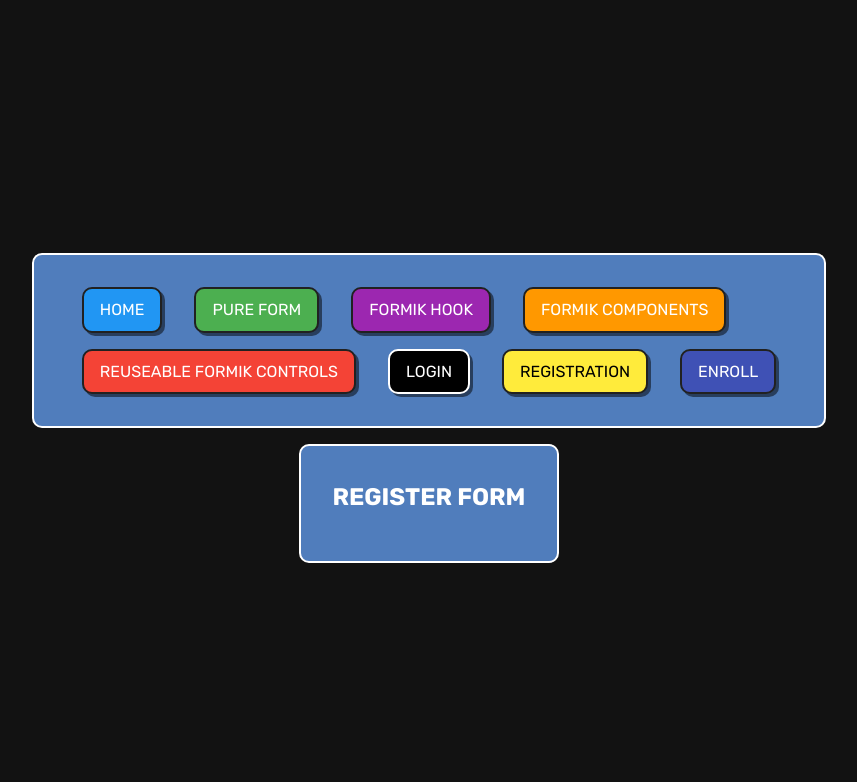
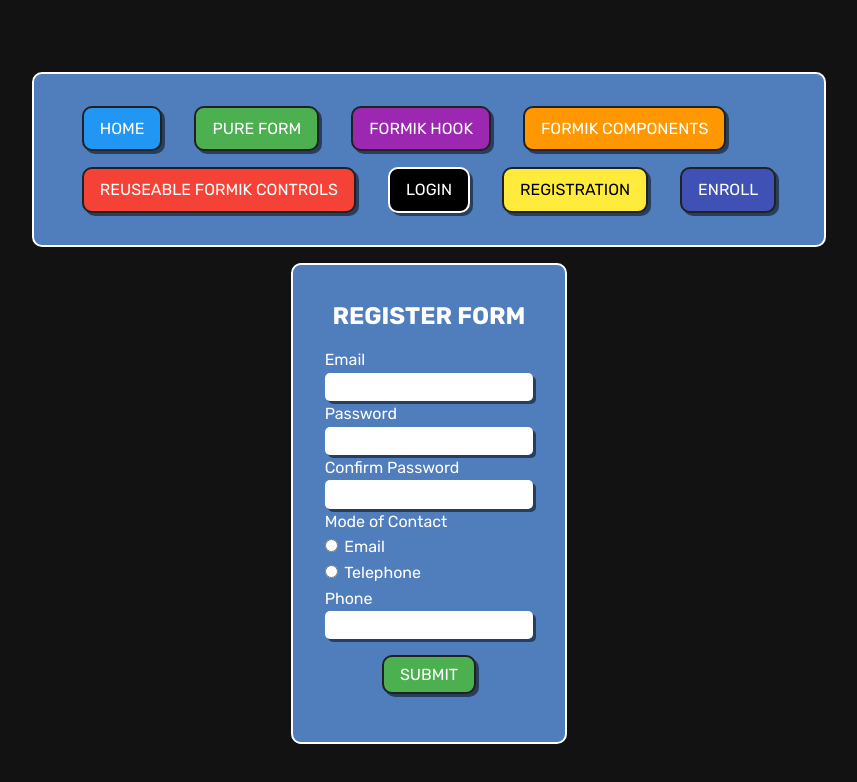
Before and after one commit to VuQTruong/practical-react, a React (Create React App) app: page /register in a window 1280 px wide. Shown: the top 782 px of the page, without its empty margins (211-1068 px from the left). Built offline with nearby package versions, Linux system fonts and the light colour scheme.

Commit message:
Register Form with new Yup validations Example

```diff
--- a/src/components/RegisterForm/RegisterForm.tsx
+++ b/src/components/RegisterForm/RegisterForm.tsx
@@ -1,12 +1,85 @@
-import React from 'react';
 import NavBar from '../../components/NavBar/NavBar';
+import * as Yup from 'yup';
+import { Form, Formik } from 'formik';
+import FormikControl from 'components/FormikControls/form/FormikControl';
+
+type FormValues = {
+  email: string;
+  password: string;
+  confirmPassword: string;
+  contactMode: string;
+  phoneNumber: string;
+};
 
 export default function RegisterForm() {
+  const initialValues = {
+    email: '',
+    password: '',
+    confirmPassword: '',
+    contactMode: '',
+    phoneNumber: '',
+  };
+
+  const onSubmit = (values: FormValues) => {
+    console.log('Form Data', values);
+  };
+
+  const validationSchema = Yup.object({
+    email: Yup.string().email('Invalid email').required('Required'),
+    password: Yup.string().required('Required'),
+    confirmPassword: Yup.string()
+      .oneOf([Yup.ref('password'), ''], 'Passwords must match')
+      .required('Required'),
+    contactMode: Yup.string().required('Required'),
+    phoneNumber: Yup.string().when('contactMode', {
+      is: 'via telephone',
+      then: Yup.string().required('Required'),
+    }),
+  });
+
+  const contactModeOptions = [
+    { key: 'Email', value: 'via email' },
+    { key: 'Telephone', value: 'via telephone' },
+  ];
+
   return (
     <div className='container'>
       <NavBar />
       <div className='panel'>
         <h2 className='form__title'>REGISTER FORM</h2>
+        <Formik
+          initialValues={initialValues}
+          onSubmit={onSubmit}
+          validationSchema={validationSchema}
+        >
+          {(formik) => {
+            return (
+              <Form>
+                <FormikControl control='input' type='text' name='email' label='Email' />
+                <FormikControl control='input' type='password' name='password' label='Password' />
+                <FormikControl
+                  control='input'
+                  type='password'
+                  name='confirmPassword'
+                  label='Confirm Password'
+                />
+                <FormikControl
+                  control='radio'
+                  name='contactMode'
+                  label='Mode of Contact'
+                  options={contactModeOptions}
+                />
+                <FormikControl control='input' type='text' name='phoneNumber' label='Phone' />
+
+                <div className='center'>
+                  <button type='submit' className='btn btn-primary' disabled={!formik.isValid}>
+                    Submit
+                  </button>
+                </div>
+              </Form>
+            );
+          }}
+        </Formik>
       </div>
     </div>
   );
```
